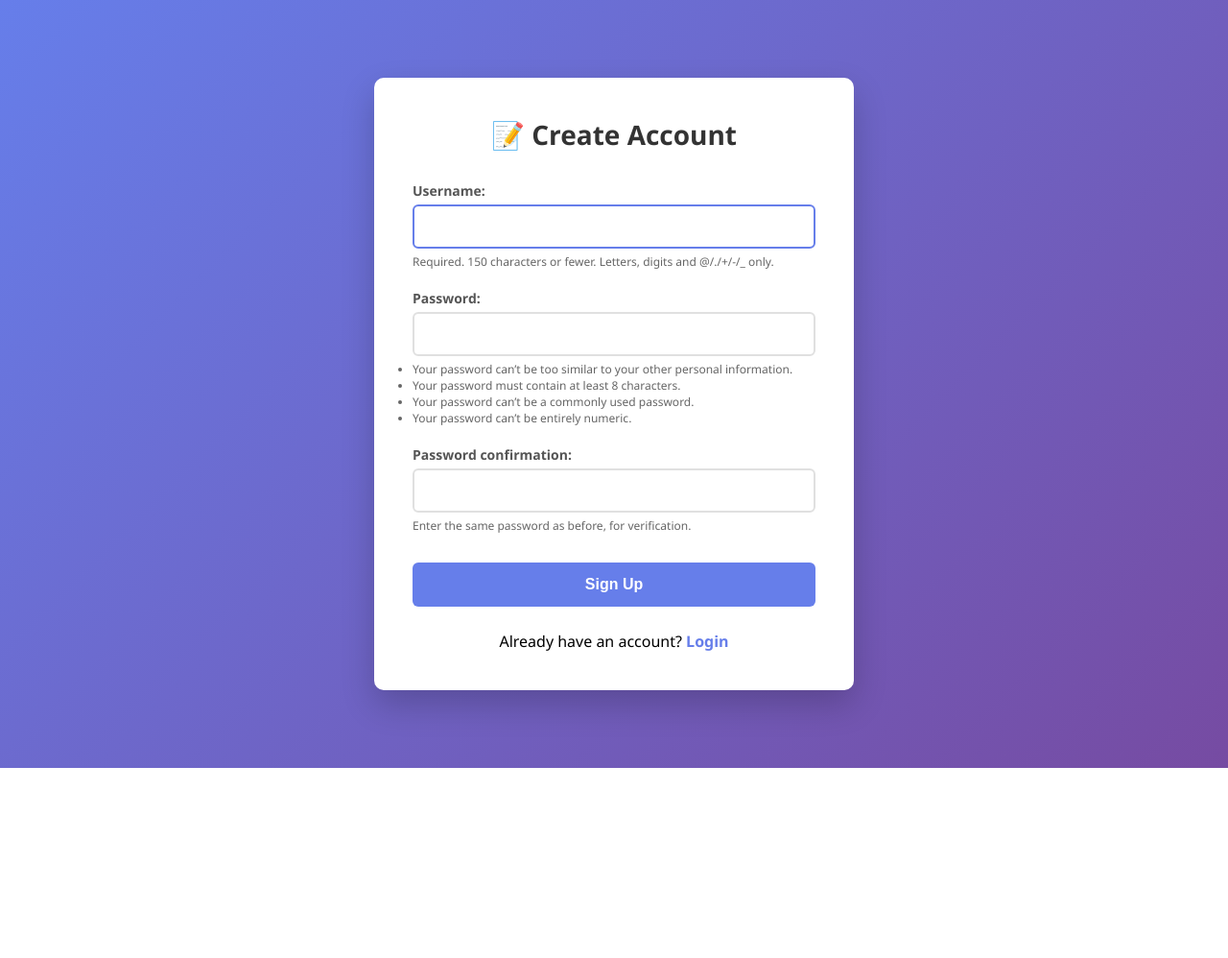
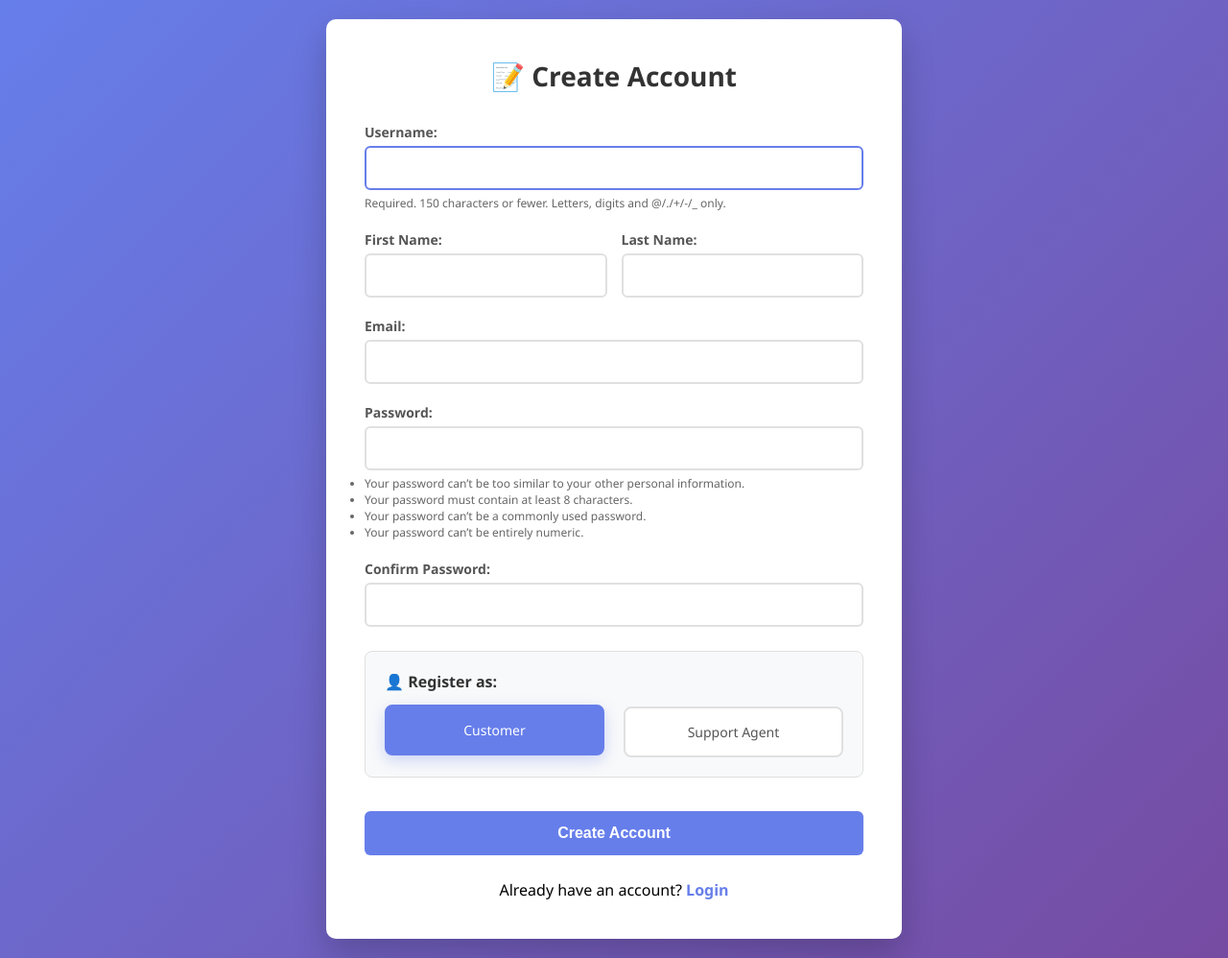
Before and after one commit to yehtut-aung/Ticket-Management-System, a Django app: page /accounts/signup/ in a window 1280 px wide. Shown: the whole page at 96% size. Before the commit the page ends 800 px from the top, so only its background shows below. Run offline with Django 5.2, Linux system fonts and the light colour scheme.

Commit message:
Added role selection to regitstration form

```diff
--- /dev/null
+++ b/accounts/forms.py
@@ -0,0 +1,43 @@
+from django import forms
+from django.contrib.auth.forms import UserCreationForm
+from django.contrib.auth.models import User
+from .models import UserProfile
+
+class UserRegistrationForm(UserCreationForm):
+    # Role choices - Admin is excluded (only assign via admin panel)
+    ROLE_CHOICES = (
+        ('customer', 'Customer'),
+        ('agent', 'Support Agent'),
+    )
+
+    role = forms.ChoiceField(
+        choices=ROLE_CHOICES,
+        required=True,
+        label='Register as',
+        widget=forms.RadioSelect,  # Use radio buttons for better UX
+        initial='customer'
+    )
+
+    email = forms.EmailField(required=True)
+    first_name = forms.CharField(max_length=30, required=True)
+    last_name = forms.CharField(max_length=30, required=True)
+
+    class Meta:
+        model = User
+        fields = ['username', 'first_name', 'last_name', 'email', 'password1', 'password2', 'role']
+
+    def save(self, commit=True):
+        # Create user but don't save yet
+        user = super().save(commit=False)
+        user.email = self.cleaned_data['email']
+        user.first_name = self.cleaned_data['first_name']
+        user.last_name = self.cleaned_data['last_name']
+
+        if commit:
+            user.save()
+            # Create or update user profile with selected role
+            profile, created = UserProfile.objects.get_or_create(user=user)
+            profile.role = self.cleaned_data['role']
+            profile.save()
+
+        return user
--- a/accounts/templates/accounts/signup.html
+++ b/accounts/templates/accounts/signup.html
@@ -25,7 +25,7 @@
             border-radius: 10px;
             box-shadow: 0 15px 35px rgba(0,0,0,0.2);
             width: 100%;
-            max-width: 500px;
+            max-width: 600px;
         }
 
         h2 {
@@ -37,6 +37,12 @@
 
         .form-group {
             margin-bottom: 20px;
+        }
+
+        .form-row {
+            display: grid;
+            grid-template-columns: 1fr 1fr;
+            gap: 15px;
         }
 
         label {
@@ -94,13 +100,14 @@
             text-decoration: underline;
         }
 
-        .error {
-            background: #fee;
+        .error, .errorlist {
             color: #c33;
-            padding: 12px;
-            border-radius: 6px;
-            margin-bottom: 20px;
-            border-left: 4px solid #c33;
+            font-size: 13px;
+            margin-top: 5px;
+        }
+
+        .errorlist {
+            list-style: none;
         }
 
         .success {
@@ -119,11 +126,72 @@
             display: block;
         }
 
-        .errorlist {
-            color: #c33;
-            list-style: none;
-            margin-top: 5px;
-            font-size: 13px;
+        /* Role selection styling */
+        .role-selection {
+            margin: 25px 0;
+            padding: 20px;
+            background: #f8f9fa;
+            border-radius: 8px;
+            border: 1px solid #e0e0e0;
+        }
+
+        .role-selection > label {
+            font-weight: 600;
+            color: #333;
+            margin-bottom: 15px;
+            display: block;
+            font-size: 16px;
+        }
+
+        .role-options {
+            display: flex;
+            gap: 20px;
+            flex-wrap: wrap;
+        }
+
+        .role-option {
+            flex: 1;
+            min-width: 150px;
+        }
+
+        .role-option input[type="radio"] {
+            display: none;
+        }
+
+        .role-option label {
+            display: block;
+            padding: 15px 20px;
+            background: white;
+            border: 2px solid #e0e0e0;
+            border-radius: 8px;
+            text-align: center;
+            cursor: pointer;
+            transition: all 0.3s;
+            margin: 0;
+            font-weight: 500;
+        }
+
+        .role-option input[type="radio"]:checked + label {
+            background: #667eea;
+            border-color: #667eea;
+            color: white;
+            transform: translateY(-2px);
+            box-shadow: 0 5px 15px rgba(102, 126, 234, 0.3);
+        }
+
+        .role-option label:hover {
+            border-color: #667eea;
+            transform: translateY(-2px);
+        }
+
+        @media (max-width: 500px) {
+            .form-row {
+                grid-template-columns: 1fr;
+            }
+
+            .role-options {
+                flex-direction: column;
+            }
         }
     </style>
 </head>
@@ -142,24 +210,118 @@
         <form method="post">
             {% csrf_token %}
 
-            {% for field in form %}
+            {% if form.non_field_errors %}
+                <div class="error">
+                    {{ form.non_field_errors }}
+                </div>
+            {% endif %}
+
+            <!-- Username -->
+            <div class="form-group">
+                <label>Username:</label>
+                {{ form.username }}
+                {% if form.username.errors %}
+                    <ul class="errorlist">
+                        {% for error in form.username.errors %}
+                            <li>{{ error }}</li>
+                        {% endfor %}
+                    </ul>
+                {% endif %}
+                {% if form.username.help_text %}
+                    <small class="helptext">{{ form.username.help_text }}</small>
+                {% endif %}
+            </div>
+
+            <!-- First Name & Last Name Row -->
+            <div class="form-row">
                 <div class="form-group">
-                    <label>{{ field.label }}:</label>
-                    {{ field }}
-                    {% if field.help_text %}
-                        <small class="helptext">{{ field.help_text }}</small>
-                    {% endif %}
-                    {% if field.errors %}
+                    <label>First Name:</label>
+                    {{ form.first_name }}
+                    {% if form.first_name.errors %}
                         <ul class="errorlist">
-                            {% for error in field.errors %}
+                            {% for error in form.first_name.errors %}
                                 <li>{{ error }}</li>
                             {% endfor %}
                         </ul>
                     {% endif %}
                 </div>
-            {% endfor %}
 
-            <button type="submit">Sign Up</button>
+                <div class="form-group">
+                    <label>Last Name:</label>
+                    {{ form.last_name }}
+                    {% if form.last_name.errors %}
+                        <ul class="errorlist">
+                            {% for error in form.last_name.errors %}
+                                <li>{{ error }}</li>
+                            {% endfor %}
+                        </ul>
+                    {% endif %}
+                </div>
+            </div>
+
+            <!-- Email -->
+            <div class="form-group">
+                <label>Email:</label>
+                {{ form.email }}
+                {% if form.email.errors %}
+                    <ul class="errorlist">
+                        {% for error in form.email.errors %}
+                            <li>{{ error }}</li>
+                        {% endfor %}
+                    </ul>
+                {% endif %}
+            </div>
+
+            <!-- Password -->
+            <div class="form-group">
+                <label>Password:</label>
+                {{ form.password1 }}
+                {% if form.password1.errors %}
+                    <ul class="errorlist">
+                        {% for error in form.password1.errors %}
+                            <li>{{ error }}</li>
+                        {% endfor %}
+                    </ul>
+                {% endif %}
+                {% if form.password1.help_text %}
+                    <small class="helptext">{{ form.password1.help_text }}</small>
+                {% endif %}
+            </div>
+
+            <!-- Confirm Password -->
+            <div class="form-group">
+                <label>Confirm Password:</label>
+                {{ form.password2 }}
+                {% if form.password2.errors %}
+                    <ul class="errorlist">
+                        {% for error in form.password2.errors %}
+                            <li>{{ error }}</li>
+                        {% endfor %}
+                    </ul>
+                {% endif %}
+            </div>
+
+            <!-- Role Selection -->
+            <div class="role-selection">
+                <label>👤 Register as:</label>
+                <div class="role-options">
+                    {% for radio in form.role %}
+                        <div class="role-option">
+                            {{ radio.tag }}
+                            <label for="{{ radio.id_for_label }}">{{ radio.choice_label }}</label>
+                        </div>
+                    {% endfor %}
+                </div>
+                {% if form.role.errors %}
+                    <ul class="errorlist">
+                        {% for error in form.role.errors %}
+                            <li>{{ error }}</li>
+                        {% endfor %}
+                    </ul>
+                {% endif %}
+            </div>
+
+            <button type="submit">Create Account</button>
         </form>
 
         <div class="links">
--- a/accounts/views.py
+++ b/accounts/views.py
@@ -1,64 +1,47 @@
-from django.shortcuts import render,redirect
+from django.shortcuts import render, redirect
 from django.contrib.auth import login, authenticate, logout
 from django.contrib import messages
-from django.contrib.auth.forms import UserCreationForm
+from .forms import UserRegistrationForm  # Import the new form
+from accounts.models import UserProfile
 
 def login_view(request):
     if request.method == 'POST':
-
-        # Get Username and Password From Form
         username = request.POST.get('username')
         password = request.POST.get('password')
 
-        # Authenticate user
         user = authenticate(request, username=username, password=password)
 
         if user is not None:
+            login(request, user)
 
-            # Login Successful
-            login(request, user)
-            messages.success(request, f'Welcome Back, {username}!')
+            # Ensure user has a profile (for existing users)
+            try:
+                profile = user.profile
+            except:
+                UserProfile.objects.create(user=user, role='customer')
+                messages.info(request, 'Profile created for you!')
+
+            messages.success(request, f'Welcome back, {username}!')
             return redirect('dashboard')
+        else:
+            messages.error(request, 'Invalid username or password.')
 
-        else:
-            # Login Failed
-            messages.error(request,'Invalid username or password')
-
-    # If GET request or login failed, show login page
-    return render(request,'accounts/login.html')
-
+    return render(request, 'accounts/login.html')
 
 def signup_view(request):
-    print("=" * 50)
-    print("Signup view called")
-    print(f"Request method: {request.method}")
-
     if request.method == 'POST':
-        print("Processing POST request")
-        form = UserCreationForm(request.POST)
-        print(f"Form is valid: {form.is_valid()}")
-
+        form = UserRegistrationForm(request.POST)
         if form.is_valid():
-            print("Form is valid - saving user")
             user = form.save()
             login(request, user)
             messages.success(request, f'Account created successfully! Welcome, {user.username}!')
-            print("Redirecting to dashboard")
             return redirect('dashboard')
-        else:
-            print(f"Form errors: {form.errors}")
-            # This will continue to the render below
     else:
-        print("GET request - creating empty form")
-        form = UserCreationForm()
+        form = UserRegistrationForm()
 
-    print("Rendering signup template")
-    # Make sure this line is NOT indented and is at the same level as the function
     return render(request, 'accounts/signup.html', {'form': form})
 
-
-# Logout
 def logout_view(request):
     logout(request)
-    messages.success(request, ' You have been logged out successfully.')
+    messages.success(request, 'You have been logged out successfully.')
     return redirect('login')
```
